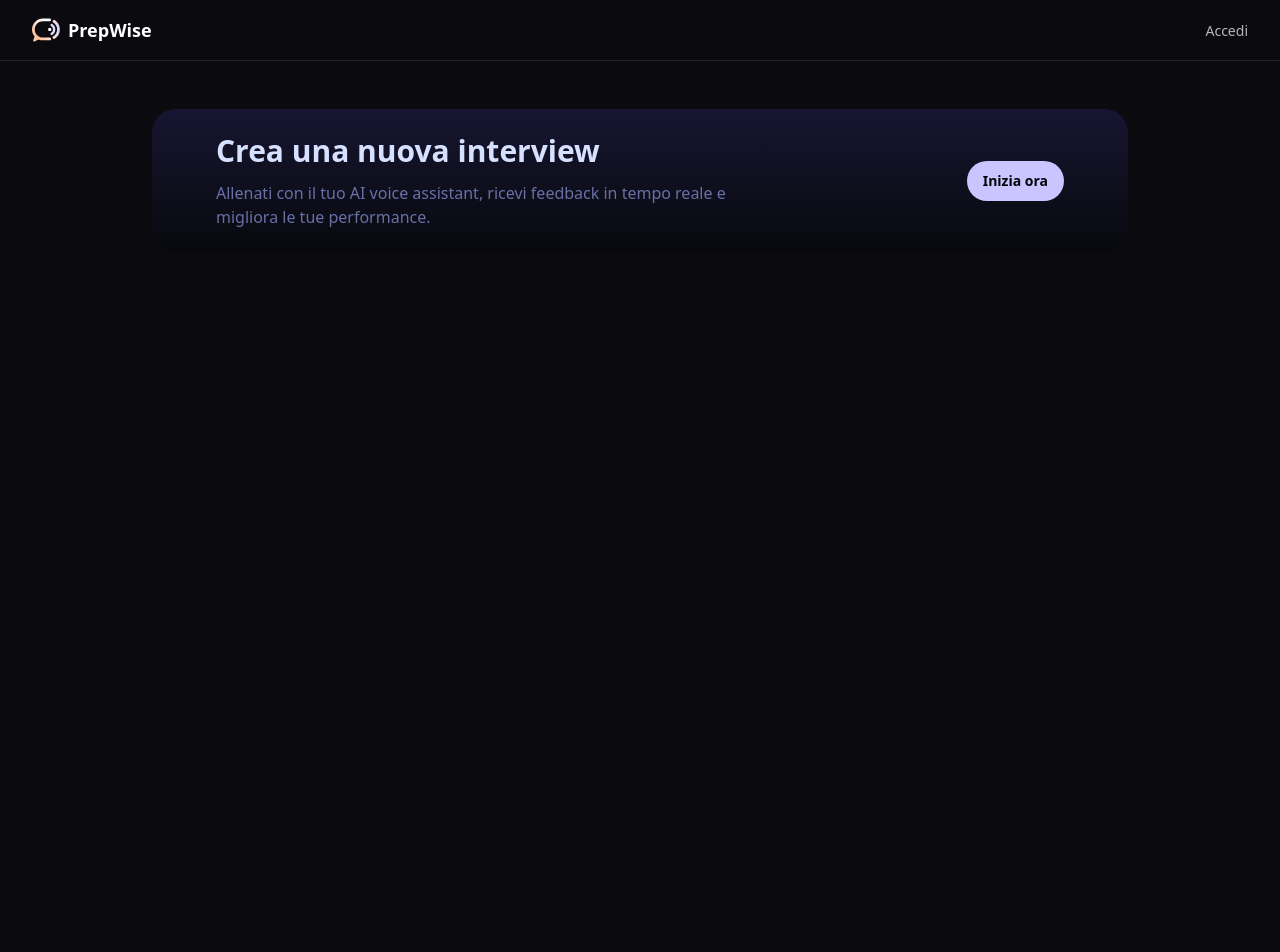
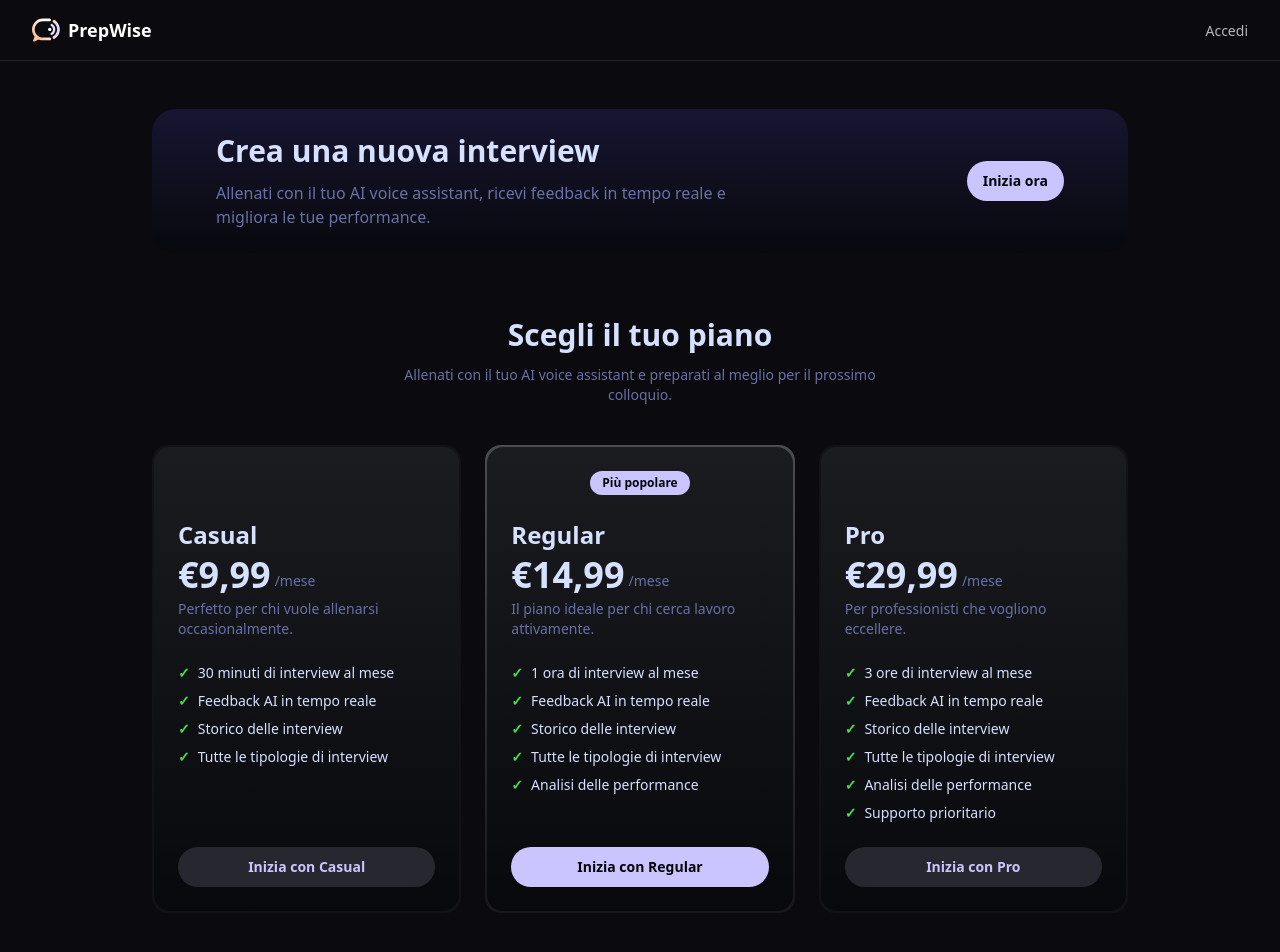
Before and after one commit to matterconi/platone, a Next.js app: page / in a window 1280 px wide. Shown: the top 952 px of the page. Before the commit the page ends 800 px from the top, so only its background shows below. Built offline with nearby package versions, Linux system fonts and the light colour scheme; no server answers.

Commit message:
feat: add PricingSection + debug panel for formData
- Add PricingSection with Casual/Regular/Pro plans on home page
- Add temporary formData debug panel in Agent (mode=new)

Co-Authored-By: Claude Sonnet 4.6 <noreply@anthropic.com>

```diff
--- a/src/app/page.tsx
+++ b/src/app/page.tsx
@@ -3,6 +3,7 @@ import { currentUser } from "@clerk/nextjs/server";
 
 import { Button } from "@/components/ui/button";
 import Interviews from "@/components/Interviews";
+import PricingSection from "@/components/PricingSection";
 
 export default async function Home() {
   const user = await currentUser();
@@ -32,6 +33,9 @@ export default async function Home() {
           <Interviews />
         </section>
       )}
+
+      {/* Pricing — visibile a tutti (nessuna subscription attiva) */}
+      <PricingSection />
     </main>
   );
 }
--- a/src/components/Agent.tsx
+++ b/src/components/Agent.tsx
@@ -142,6 +142,13 @@ const Agent = ({
         <InterviewSetupForm onSubmit={setFormData} />
       )}
 
+      {/* DEBUG — rimuovere in produzione */}
+      {mode === "new" && (
+        <pre className="text-xs text-light-400 bg-dark-300 rounded-xl p-4 overflow-auto">
+          {JSON.stringify(formData, null, 2) ?? "formData: null"}
+        </pre>
+      )}
+
       {/* Cards interviewer + utente */}
       <div className="grid grid-cols-2 gap-6">
 
--- /dev/null
+++ b/src/components/PricingSection.tsx
@@ -0,0 +1,124 @@
+import Link from "next/link";
+
+import { Button } from "@/components/ui/button";
+
+const plans = [
+  {
+    name: "Casual",
+    price: "9,99",
+    description: "Perfetto per chi vuole allenarsi occasionalmente.",
+    features: [
+      "30 minuti di interview al mese",
+      "Feedback AI in tempo reale",
+      "Storico delle interview",
+      "Tutte le tipologie di interview",
+    ],
+    popular: false,
+    cta: "Inizia con Casual",
+  },
+  {
+    name: "Regular",
+    price: "14,99",
+    description: "Il piano ideale per chi cerca lavoro attivamente.",
+    features: [
+      "1 ora di interview al mese",
+      "Feedback AI in tempo reale",
+      "Storico delle interview",
+      "Tutte le tipologie di interview",
+      "Analisi delle performance",
+    ],
+    popular: true,
+    cta: "Inizia con Regular",
+  },
+  {
+    name: "Pro",
+    price: "29,99",
+    description: "Per professionisti che vogliono eccellere.",
+    features: [
+      "3 ore di interview al mese",
+      "Feedback AI in tempo reale",
+      "Storico delle interview",
+      "Tutte le tipologie di interview",
+      "Analisi delle performance",
+      "Supporto prioritario",
+    ],
+    popular: false,
+    cta: "Inizia con Pro",
+  },
+];
+
+const PricingSection = () => {
+  return (
+    <section className="flex flex-col gap-10">
+      <div className="flex flex-col gap-3 text-center">
+        <h2 className="text-light-100">Scegli il tuo piano</h2>
+        <p className="text-light-400 max-w-lg mx-auto text-sm">
+          Allenati con il tuo AI voice assistant e preparati al meglio per il
+          prossimo colloquio.
+        </p>
+      </div>
+
+      <div className="grid grid-cols-1 md:grid-cols-3 gap-6 items-stretch">
+        {plans.map((plan) => (
+          <div
+            key={plan.name}
+            className={`p-0.5 rounded-2xl w-full ${
+              plan.popular ? "border-gradient" : "bg-[#4B4D4F22]"
+            }`}
+          >
+            <div className="card flex flex-col gap-6 p-6 h-full rounded-2xl">
+              {/* Badge */}
+              <div className="h-6 flex justify-center">
+                {plan.popular && (
+                  <span className="bg-primary-200 text-dark-100 text-xs font-bold px-3 py-1 rounded-full">
+                    Più popolare
+                  </span>
+                )}
+              </div>
+
+              {/* Name & Price */}
+              <div className="flex flex-col gap-1">
+                <h3 className="text-light-100">{plan.name}</h3>
+                <div className="flex items-end gap-1">
+                  <span className="text-4xl font-bold text-light-100">
+                    €{plan.price}
+                  </span>
+                  <span className="text-light-400 mb-1 text-sm">/mese</span>
+                </div>
+                <p className="text-light-400 text-sm">{plan.description}</p>
+              </div>
+
+              {/* Features */}
+              <ul className="flex flex-col gap-2 flex-1 list-none pl-0">
+                {plan.features.map((f) => (
+                  <li
+                    key={f}
+                    className="flex items-center gap-2 text-sm text-light-100"
+                    style={{ listStyle: "none" }}
+                  >
+                    <span className="text-success-100 font-bold">✓</span>
+                    {f}
+                  </li>
+                ))}
+              </ul>
+
+              {/* CTA */}
+              <Button
+                asChild
+                className={
+                  plan.popular
+                    ? "btn-primary !w-full justify-center"
+                    : "btn-secondary !w-full justify-center"
+                }
+              >
+                <Link href="/sign-up">{plan.cta}</Link>
+              </Button>
+            </div>
+          </div>
+        ))}
+      </div>
+    </section>
+  );
+};
+
+export default PricingSection;
```
